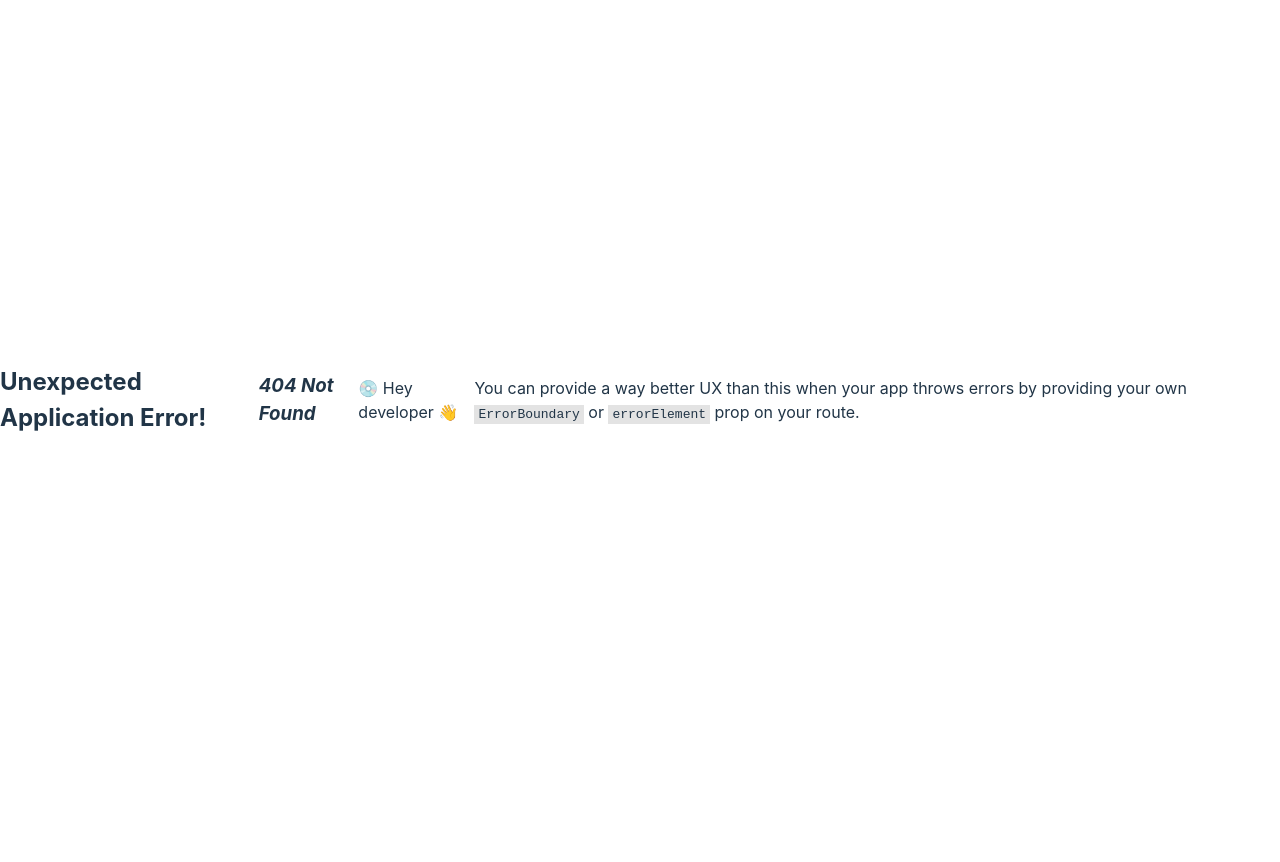
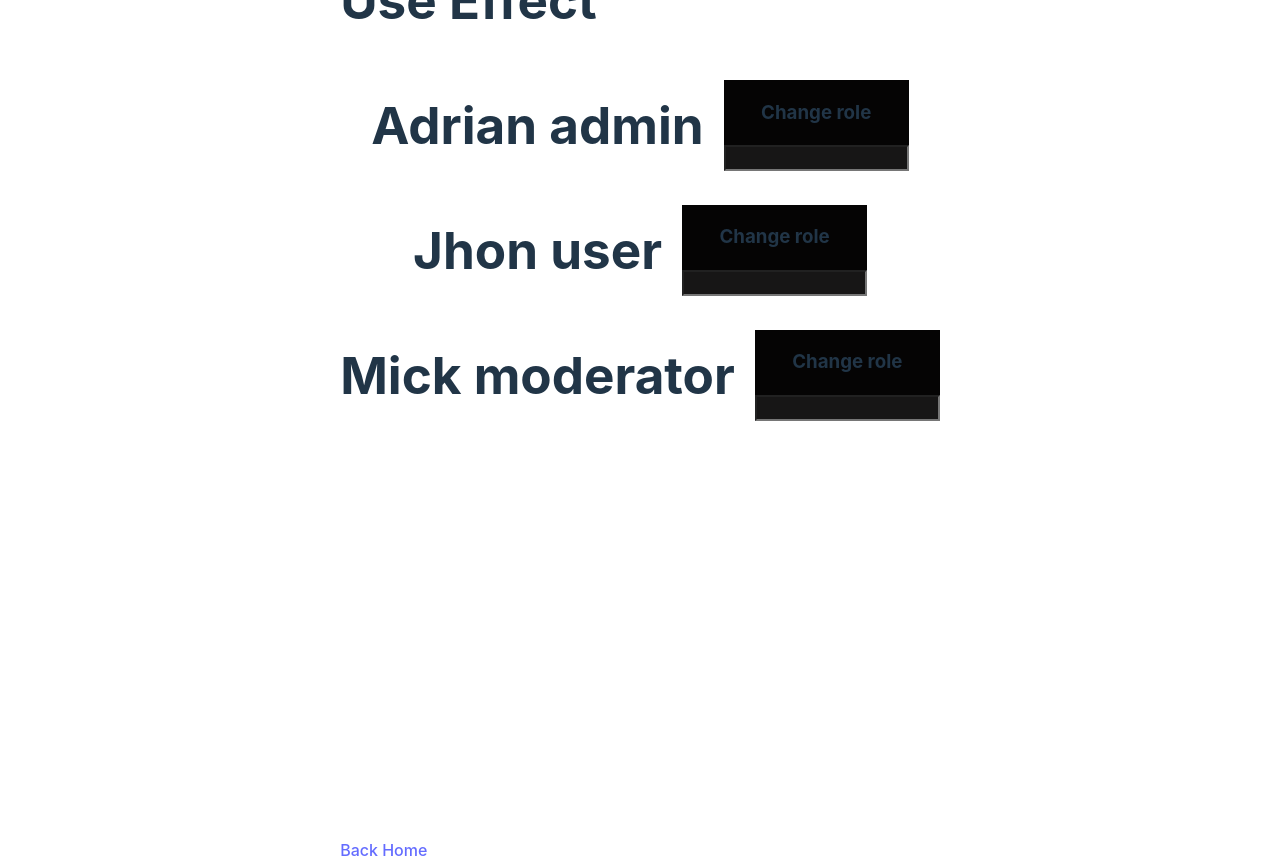
Before and after one commit to bogadrian/react-advanced, a React (Vite) app: page /useReducer in a window 1280 px wide. Before the commit this address had no page. Before the commit the page ends 800 px from the top, so only its background shows below. Built offline with nearby package versions, Linux system fonts and the light colour scheme.

Commit message:
userReducer vs useState

```diff
--- /dev/null
+++ b/src/components/UseReducerComp/index.tsx
@@ -0,0 +1,101 @@
+import { useReducer, useEffect } from 'react';
+
+const usersData = () => {
+  return new Promise(resolve => {
+    setTimeout(() => {
+      resolve([
+        { name: 'Adrian', role: 'admin', id: '1' },
+        { name: 'Jhon', role: 'user', id: '2' },
+        { name: 'Mick', role: 'moderator', id: '3' }
+      ]);
+    }, 1000);
+  });
+};
+
+const initialState: { name: string; role: string; id: string }[] = [];
+
+type State = typeof initialState;
+
+type ActionType =
+  | {
+      type: 'FETCHED_DATA';
+      payload: { name: string; role: string; id: string }[];
+    }
+  | { type: 'CHANGE_ROLE'; payload: { id: string; newRole: string } };
+
+const reducer = (state: State, action: ActionType) => {
+  switch (action.type) {
+    case 'FETCHED_DATA':
+      return [...state, ...action.payload];
+    case 'CHANGE_ROLE':
+      return [
+        ...state.map(user => {
+          if (user.id === action.payload.id) {
+            user.role = action.payload.newRole;
+          }
+          return user;
+        })
+      ];
+    default:
+      return initialState;
+  }
+};
+
+export const UseReducerComp = () => {
+  const [users, dispatch] = useReducer(reducer, initialState);
+
+  const updateRole = ({ id, newRole }: { id: string; newRole: string }) => {
+    dispatch({ type: 'CHANGE_ROLE', payload: { id, newRole } });
+  };
+
+  useEffect(() => {
+    (async () => {
+      const usersFetched:
+        | { name: string; role: string; id: string }[]
+        | unknown = await usersData();
+      if (Array.isArray(usersFetched)) {
+        dispatch({ type: 'FETCHED_DATA', payload: usersFetched });
+      }
+    })();
+  }, []);
+
+  return (
+    <>
+      {users?.map(elm => {
+        return (
+          <div
+            key={elm.id}
+            style={{
+              display: 'flex',
+              alignItems: 'center',
+              justifyContent: 'center'
+            }}
+          >
+            <h1>
+              {elm.name} {elm.role}
+            </h1>
+            <div
+              style={{
+                display: 'flex',
+                flexDirection: 'column',
+                justifyContent: 'center',
+                alignItems: 'center',
+                marginLeft: '20px',
+                backgroundColor: '#050404',
+                padding: 0
+              }}
+            >
+              <h3>Change role</h3>
+              <input
+                style={{ height: '20px', backgroundColor: '#171616' }}
+                onChange={e => {
+                  updateRole({ id: elm.id, newRole: e.target.value });
+                }}
+              />
+            </div>
+          </div>
+        );
+      })}
+    </>
+  );
+};
--- a/src/pages/Home/index.tsx
+++ b/src/pages/Home/index.tsx
@@ -8,6 +8,7 @@ export const Home = () => {
       <Link to="/setState">Go to set state</Link>
       <Link to="/useEffect">Go to useEffect</Link>
       <Link to="/stale-closure">Go to stale closure</Link>
+      <Link to="/useReducer">Go to useReducer</Link>
     </div>
   );
 };
--- /dev/null
+++ b/src/pages/UseReducer/index.tsx
@@ -0,0 +1,14 @@
+import { Link } from 'react-router-dom';
+import { UseReducerComp } from '../../components/UseReducerComp';
+
+export const UseReducer = () => {
+  return (
+    <div style={{ display: 'flex', flexDirection: 'column' }}>
+      <h1>Use Effect</h1>
+      <UseReducerComp />
+      <Link to="/" style={{ marginTop: '400px' }}>
+        Back Home
+      </Link>
+    </div>
+  );
+};
--- /dev/null
+++ b/src/pages/index.ts
@@ -0,0 +1,5 @@
+export * from './Home';
+export * from './SetState';
+export * from './StaleClosure';
+export * from './UseEffect';
+export * from './UseReducer';
```
Also changed, not shown: src/App.tsx (+5 -4 lines), utils/index.tsx (added, +194 -0 lines).
